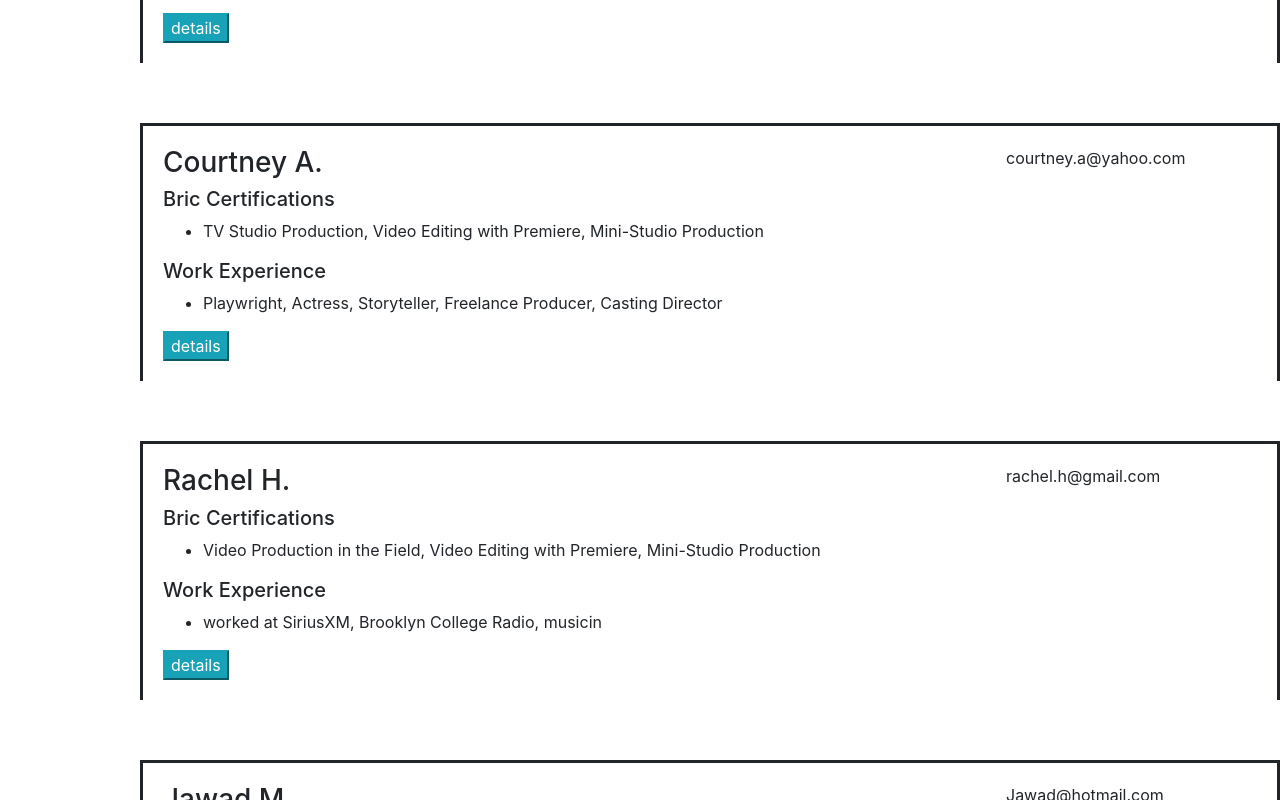
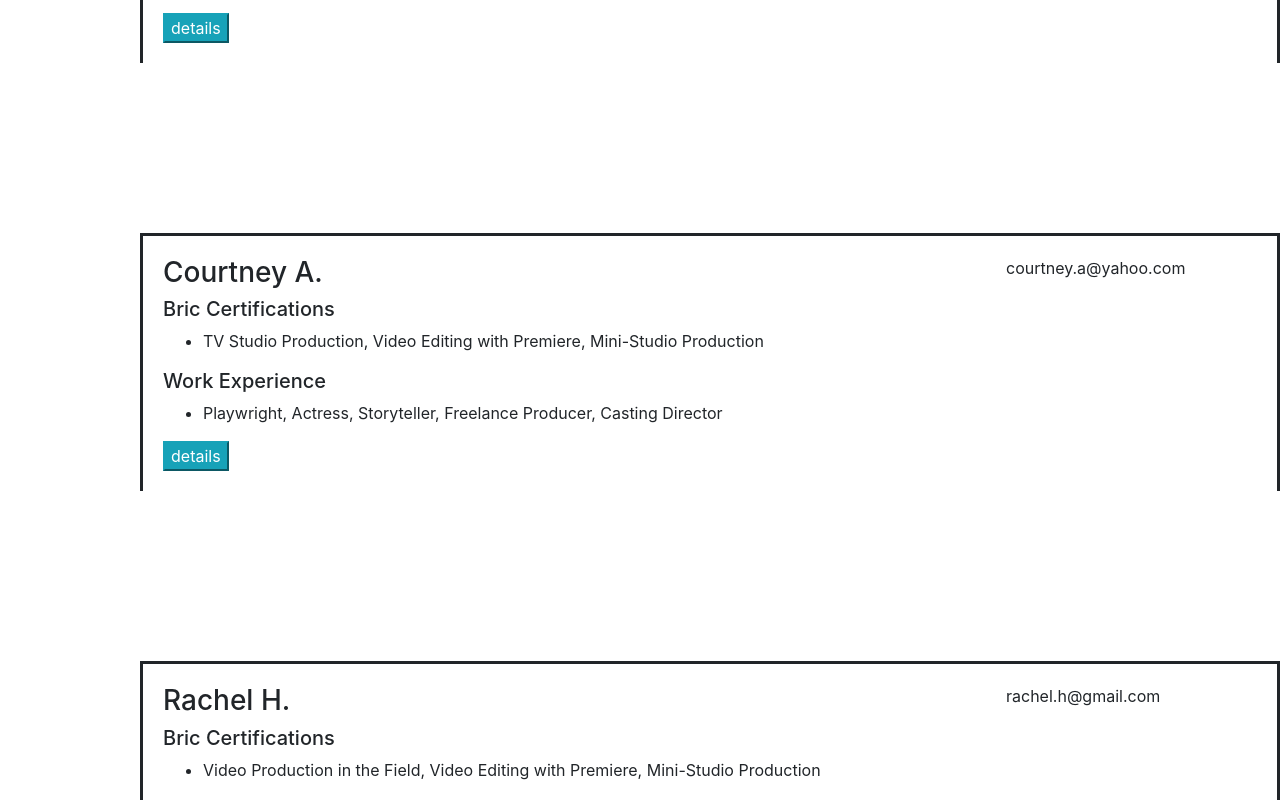
Before and after one commit to amakaanikwe/bric_sheets_react, a React (Create React App) app: page / in a window 1280 px wide. Shown: the part 1240-2040 px from the top of the page. Built offline with nearby package versions, Linux system fonts and the light colour scheme.

Commit message:
Added pagination

```diff
--- a/src/Apps/Producer_Display/ProducerTemplate.jsx
+++ b/src/Apps/Producer_Display/ProducerTemplate.jsx
@@ -5,6 +5,7 @@ class ProducerTempComp extends React.Component{
 
     render () {
       return (
+          <React.Fragment>
             <section className="container containerStyle borderBottom">
             <div className="row">
                 <div className="col-lg-9">
@@ -32,6 +33,10 @@ class ProducerTempComp extends React.Component{
         </div>
         </div>
         </section>
+        <section class="container" >
+        <pagination uib-pagination ng-model="currentPage" total-items="producers.length" max-size="maxSize" items-per-page="numPerPage" boundary-links="true"  class="pagination-sm pagination" previous-text="&lsaquo;" next-text="&rsaquo;" first-text="&laquo;" last-text="&raquo;"></pagination>
+        </section>
+    </React.Fragment>
       )
     }
 
```
Lines whose indentation alone changed are shown as unchanged.
